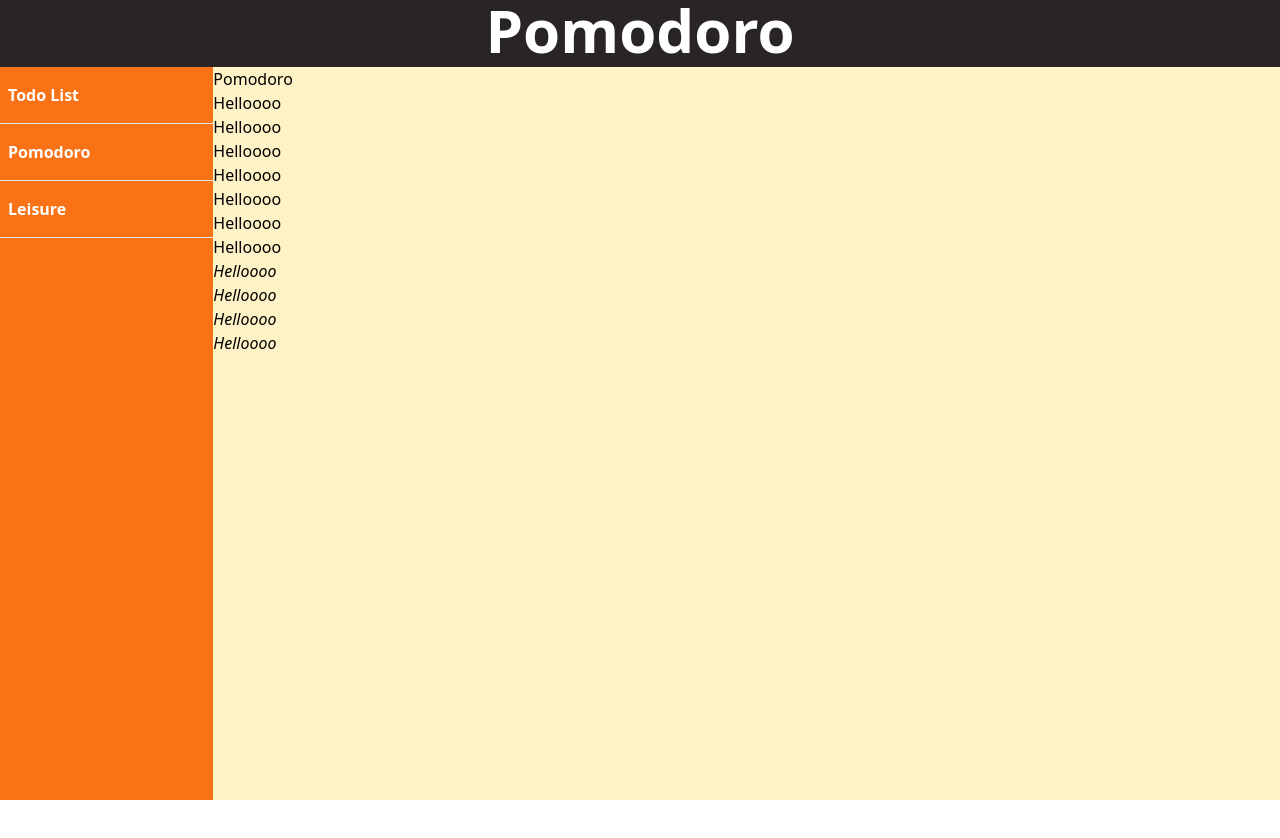
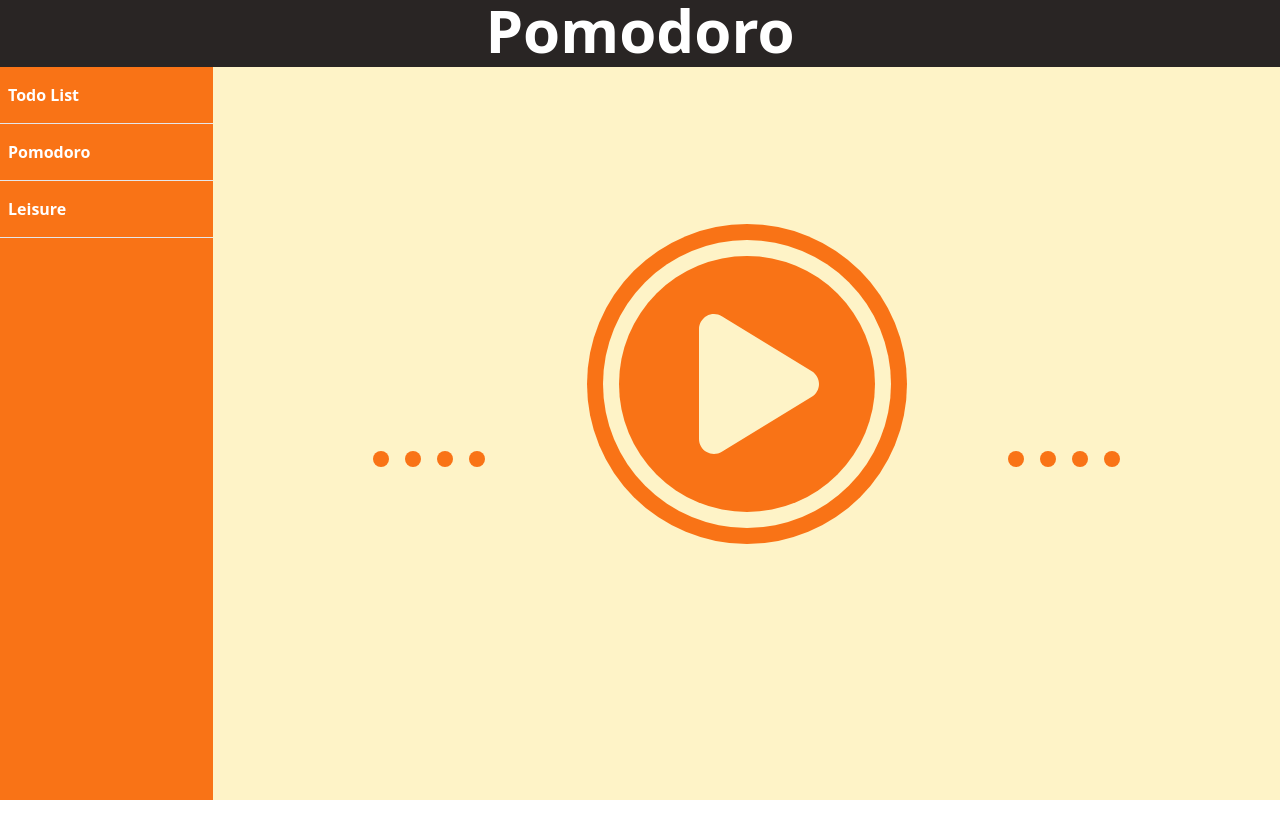
Before and after one commit to Fauzst/Focus-App, a React (Vite) app in the folder focus-app/: page /pomodoro in a window 1280 px wide. Shown: the top 838 px of the page. Before the commit the page ends 800 px from the top, so only its background shows below. Built offline with nearby package versions, Linux system fonts and the light colour scheme.

Commit message:
Finished Leisure and Pomodoro UI

```diff
--- a/focus-app/src/components/Leisure.jsx
+++ b/focus-app/src/components/Leisure.jsx
@@ -1,6 +1,6 @@
 // Icons
 import { FontAwesomeIcon } from '@fortawesome/react-fontawesome';
-import { faPlay } from '@fortawesome/free-solid-svg-icons';
+import { faPlay,faPause } from '@fortawesome/free-solid-svg-icons';
 import { useContext, useState, useEffect } from 'react';
 
 // Context
@@ -9,14 +9,33 @@ import { userContext } from '../App';
 function Leisure() {
   const [userInfo, setUserInfo] = useContext(userContext);
   const [play, setPlay] = useState(false);
-  const [totalSecs, setTotalSecs] = useState(1000000); // Set the initial total seconds
-  var secs = 10;
+  const [totalSecs, setTotalSecs] = useState(10); // Set the initial total seconds
+
+  // This useEffect runs when the `play` state changes or when `totalSecs` updates.
   useEffect(() => {
-    function handlePlayTimer() {
-      secs--;
-      setTimeout(() => {},1000);
+    let timer;
+    if (play && totalSecs > 0) {
+      // Set a timeout for 1 second countdown
+      timer = setTimeout(() => {
+        setTotalSecs(prevSecs => prevSecs - 1);
+      }, 1000);
+    } else if (totalSecs === 0) {
+      setPlay(false); // Stop the timer when it reaches 0
     }
-  })
+
+    // Cleanup timeout on component unmount or if `play` or `totalSecs` changes
+    return () => clearTimeout(timer);
+  }, [play, totalSecs]);
+
+  // Handles toggling the play state
+  function handlePlayTimer() {
+    setPlay(!play);
+  }
+
+  // Format the countdown for display (hours, minutes, seconds)
+  const hours = Math.floor(totalSecs / 3600);
+  const minutes = Math.floor((totalSecs % 3600) / 60);
+  const seconds = totalSecs % 60;
 
   return (
     <>
@@ -24,20 +43,22 @@ function Leisure() {
         <h1 className="text-orange-500 font-bold text-4xl py-6 px-10">
           This is your Free Time!!!
         </h1>
-        <h1>asdfsd</h1>
-        <h1>asdfsd</h1>
-        <h1>as3</h1>
-        <h1>xcv</h1>
-        <h1>sdfsd</h1>
+
         <h1 className="text-orange-500 font-bold text-8xl">
-          {`${userInfo?.time?.hoursDisplay?.toString().padStart(2, '0')} : ${userInfo?.time?.minutesDisplay?.toString().padStart(2, '0')} : ${userInfo?.time?.secondsDisplay?.toString().padStart(2, '0')}`}
+          {`${hours.toString().padStart(2, '0')} : ${minutes.toString().padStart(2, '0')} : ${seconds.toString().padStart(2, '0')}`}
         </h1>
-
+        { (play == true) ?
+        <FontAwesomeIcon
+          onClick={handlePlayTimer}
+          icon={faPause}
+          className="fixed bottom-52 text-orange-500 h-44 w-44" />
+        :
         <FontAwesomeIcon
           onClick={handlePlayTimer}
           icon={faPlay}
           className="fixed bottom-52 text-orange-500 h-44 w-44"
         />
+        }
       </div>
     </>
   );
--- a/focus-app/src/components/Pomodoro.jsx
+++ b/focus-app/src/components/Pomodoro.jsx
@@ -1,3 +1,7 @@
+// Icons
+import { FontAwesomeIcon } from '@fortawesome/react-fontawesome';
+import { faPlay,faPause } from '@fortawesome/free-solid-svg-icons';
+import { useContext, useState, useEffect } from 'react';
 
 
 function Pomodoro(){
@@ -8,19 +12,32 @@ function Pomodoro(){
     //I dont have time today for this huhu
     return (
         <>
-            <h1>Pomodoro</h1>
-            <h1>Helloooo</h1>
-            <h1>Helloooo</h1>
-            <h1>Helloooo</h1>
-            <h1>Helloooo</h1>
-            <h1>Helloooo</h1>
-            <h1>Helloooo</h1>
-            <h1>Helloooo</h1>
-            <var><h1>Helloooo</h1>
-            <var><var><h1>Helloooo</h1>
-            <var><var><var><h1>Helloooo</h1>
-            <h1>Helloooo</h1>
-            </var></var></var></var></var></var>
+            <div className="flex justify-center align-middle">
+                <div className="w-80 h-80 fixed top-56 flex justify-center align-middle items-center rounded-full bg-orange-500">
+                    <div className="w-72 h-72 fixed flex justify-center align-middle items-center bg-amber-100 rounded-full">
+                        <div className="flex justify-center pl-6 items-center w-64 h-64 bg-orange-500 rounded-full">
+                            <FontAwesomeIcon
+                                 icon={faPlay}
+                                 className='w-40 h-40 text-amber-100'
+                            />
+                        </div>
+                    </div>
+                </div>
+            </div>
+            <div className="flex flex-row justify-between px-40 py-96">
+                <div className="flex flex-row gap-4">
+                    <div className="w-4 h-4 bg-orange-500 rounded-full"></div>
+                    <div className="w-4 h-4 bg-orange-500 rounded-full"></div>
+                    <div className="w-4 h-4 bg-orange-500 rounded-full"></div>
+                    <div className="w-4 h-4 bg-orange-500 rounded-full"></div>
+                </div>
+                <div className="flex flex-row gap-4">
+                    <div className="w-4 h-4 bg-orange-500 rounded-full"></div>
+                    <div className="w-4 h-4 bg-orange-500 rounded-full"></div>
+                    <div className="w-4 h-4 bg-orange-500 rounded-full"></div>
+                    <div className="w-4 h-4 bg-orange-500 rounded-full"></div>
+                </div>
+            </div>
         </>
     )
 }
```
